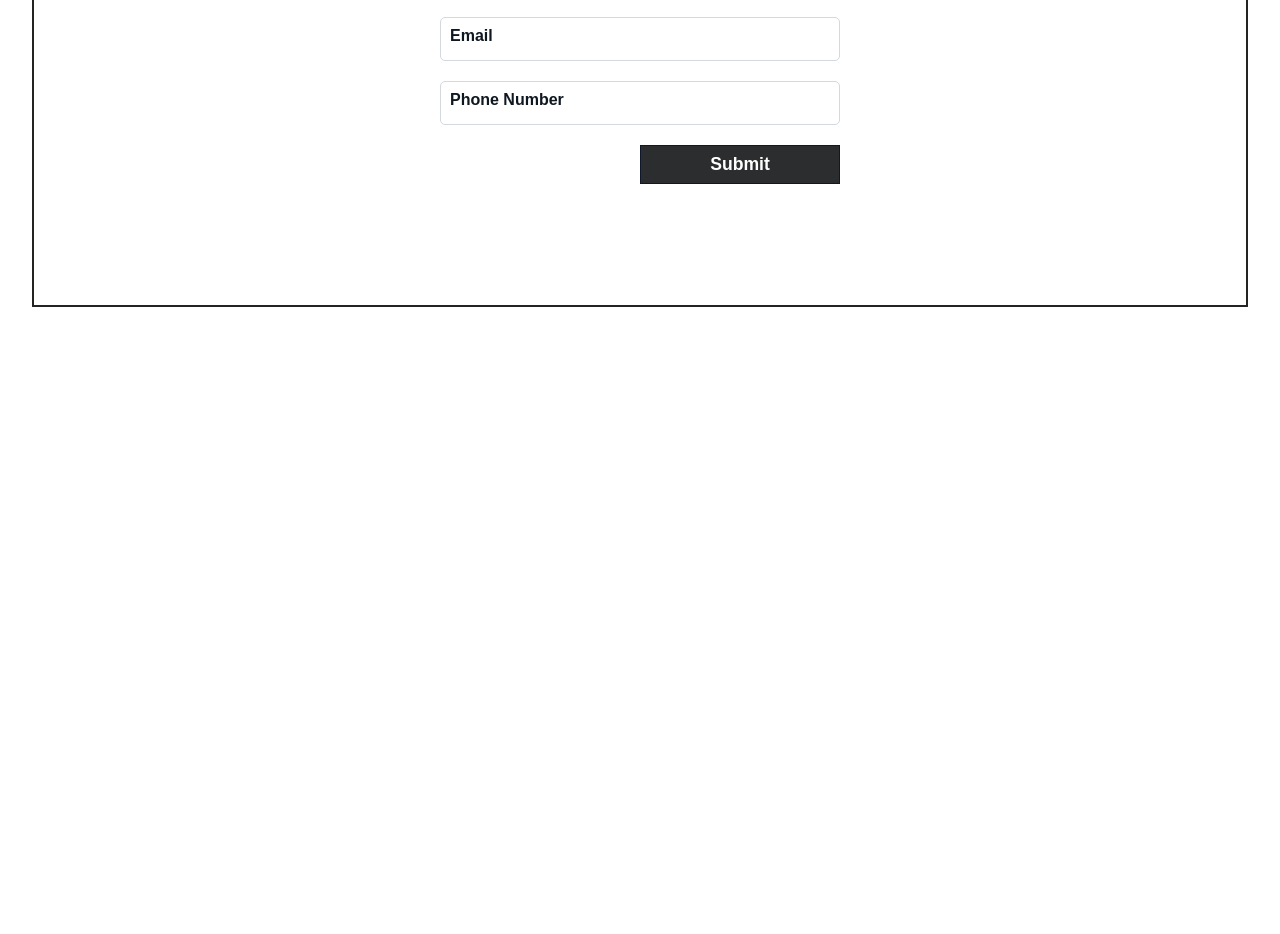
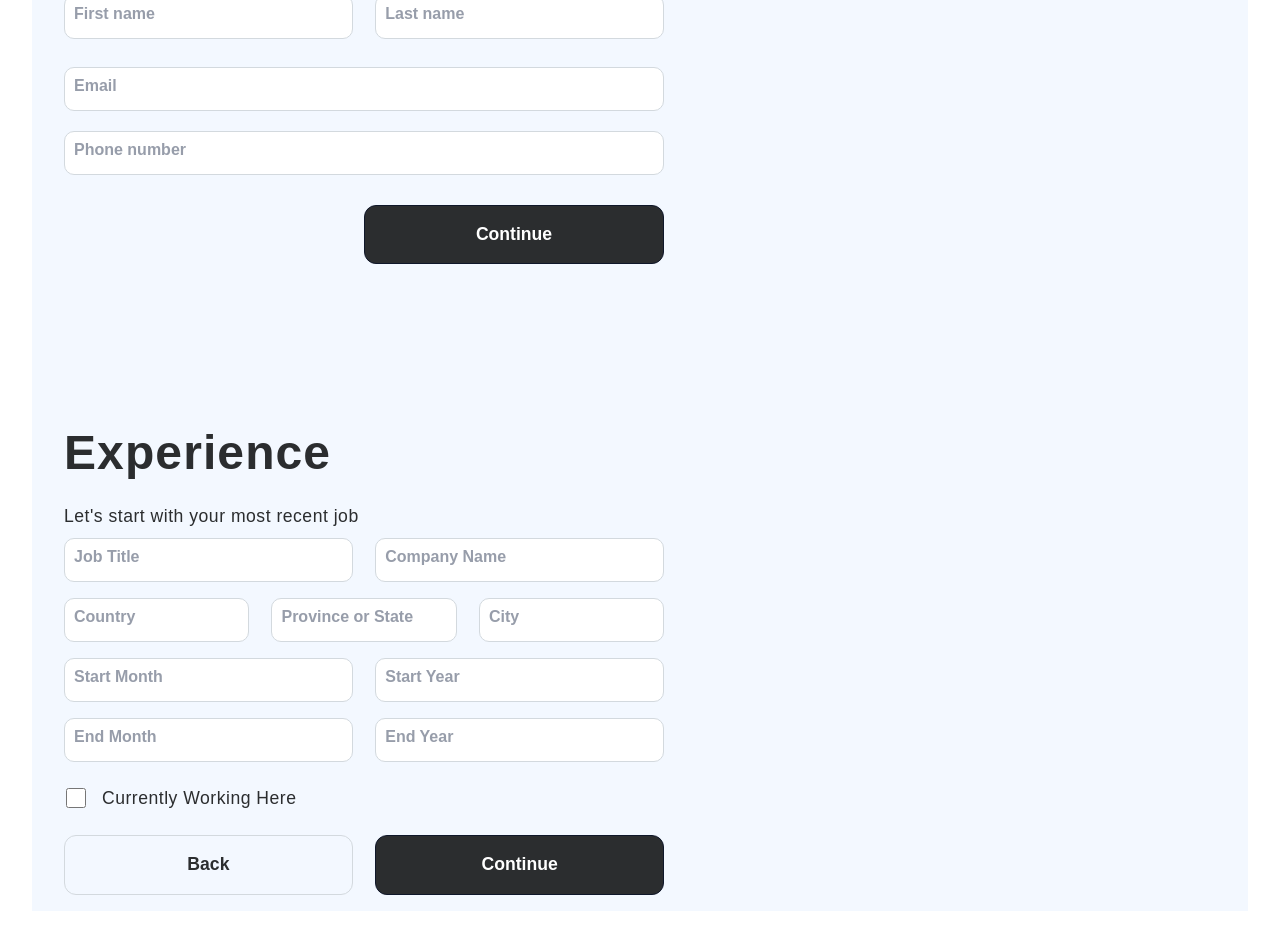
Before and after one commit to surapheil/cv-app, a React (Vite) app in the folder cvApplication/: page / in a window 1280 px wide. Shown: the part 180-1114 px from the top of the page. Before the commit the page ends 800 px from the top, so only its background shows below. Built offline with nearby package versions, Linux system fonts and the light colour scheme.

Commit message:
added experiance component

```diff
--- a/cvApplication/src/App.jsx
+++ b/cvApplication/src/App.jsx
@@ -1,15 +1,15 @@
 import Contact from './components/Contact';
+import Experiance from './components/Experiance'
 import './App.css'
 
 function App() {
 
   return (
-    <>
-      <div>
-          <Contact/>
-      </div>
-    </>
+    <div>
+        <Contact/>
+        <Experiance/>
+    </div>
   )
 }
 
-export default App
+export default App;
--- /dev/null
+++ b/cvApplication/src/assets/Button.jsx
@@ -0,0 +1,7 @@
+function Button({type,value,className}){
+    return (
+        <button className={className} type={type}> {value} </button>
+    )
+}
+
+export default Button;
--- /dev/null
+++ b/cvApplication/src/assets/Input.jsx
@@ -0,0 +1,12 @@
+function Input({name,type,value,onChange}){
+
+    return (
+        <div className="inputBox">
+            <input type= {type} className="inputData" required value = { value } onChange={ onChange } />
+            <span>{ name }</span>
+        </div>
+    )
+}
+
+
+export default Input;
--- a/cvApplication/src/components/Contact.jsx
+++ b/cvApplication/src/components/Contact.jsx
@@ -6,12 +6,14 @@ import "../styles/contact.css";
     const [firstName, setFirstName] = useState("");
     const [lastName, setLastName] = useState("");
     const [email, setEmail] = useState("");
-    const [phone, setPhone] = useState('');
+    const [phone, setPhone] = useState("");
 
     return(
         <div className="contact">
-            <h1> Contact</h1>
-            <p>please input your name, email and phone number</p>
+            <div className="contactHeaders">
+                <h1 className="contactTitle"> Contact</h1>
+                <p className="contactSubtitle">Please input your name, email and phone number.</p>
+            </div>
 
            <form className="contactForm">
                 <div className="fullName">
@@ -48,7 +50,7 @@ function Input({name,type,value,onChange}){
 
 function Button({type}){
     return (
-        <button className="button" type={type}>Submit</button>
+        <button className="button" type={type}>Continue</button>
     )
 }
 
--- /dev/null
+++ b/cvApplication/src/components/Experiance.jsx
@@ -0,0 +1,57 @@
+import Input from '../assets/Input';
+import Button from '../assets/Button';
+import { useState } from 'react';
+import '../styles/Experiance.css';
+import '../styles/contact.css';
+
+
+function Experiance(){
+    const [JobTitle,setJobTitle] = useState('');
+    const [Company,setCompany] = useState('');
+    const [Country,setCountry] = useState('');
+    const [Province,setProvince] = useState('');
+    const [City,setCity] = useState('');
+    const [startMonth,setStartMonth] = useState('');
+    const [startYear,setStartYear] = useState('');
+    const [endMonth,setEndMonth] = useState('');
+    const [endYear,setEndYear] = useState('');
+    return(
+        <div className='experiance'>
+            <div className='contactHeaders'>
+                <h1 className='contactTitle'>Experience</h1>
+                <p className='contactSubtitle'>Let&apos;s start with your most recent job</p>
+            </div>
+            <form className='experianceForm' >
+                <div className='experianceDescription'>
+                    <Input name="Job Title" value={ JobTitle } onChange={(e)=>setJobTitle(e.target.value)}/>
+                    <Input name="Company Name" value={ Company } onChange={(e)=>setCompany(e.target.value)} />
+                </div>
+                <div className='workLocation'>
+                    <Input name="Country" value={ Country } onChange={(e)=>setCountry(e.target.value)} />
+                    <Input name="Province or State" value={ Province } onChange={(e)=>setProvince(e.target.value)}/>
+                    <Input name="City" value={ City } onChange={(e)=>setCity(e.target.value)}/>
+                </div>
+                <div className='startDate'>
+                    <Input name="Start Month" value={startMonth} onChange={(e)=>setStartMonth(e.target.value)}/>
+                    <Input name="Start Year" value={startYear} onChange={(e)=>setStartYear(e.target.value)} />
+                </div>
+                <div className='endDate'>
+                    <Input name="End Month" value={endMonth} onChange={(e)=>setEndMonth(e.target.value)} />
+                    <Input name="End Year" value={endYear} onChange={(e)=>setEndYear(e.target.value)} />
+                </div>
+                <div className='experianceCheckBox'>
+                    <input  type="checkbox"/>
+                    <label >Currently Working Here</label>
+                </div>
+                <div className='experianceButton'>
+                    <Button name ="Back" value = "Back" className="backButton" type="submit"/>
+                    <Button name="Continue" value="Continue" className="button" type="Submit"/>
+                </div>
+            </form>
+
+        </div>
+    )
+}
+
+
+export default Experiance;
--- /dev/null
+++ b/cvApplication/src/styles/Experiance.css
@@ -0,0 +1,76 @@
+.experiance{
+    background-color: #f3f8ff;
+    padding: 1em 2em;
+}
+
+.experianceForm{
+    display: flex;
+    flex-direction: column;
+    align-items: flex-start;
+    min-height: 40vh;
+    gap: 1em;
+    flex-wrap: wrap;
+}
+
+.experianceDescription,
+.startDate,
+.endDate,
+.workLocation,
+.experianceButton{
+    display: flex;
+    justify-content: space-between;
+    width: 600px;
+    gap: 1.4em;
+}
+
+.experianceCheckBox{
+    display: flex;
+    gap: 1em;
+    align-items: center;
+}
+
+.experianceCheckBox input{
+    width: 1.5em;
+    height: 1.5em;
+    margin-left: 2px;
+    cursor: pointer;
+}
+
+.experianceCheckBox label{
+    display: flex;
+    font-size: 1.1rem;
+    font-weight: 500;
+    color: #2b2d2f;
+    letter-spacing: 0.5px;
+    line-height: 2.6rem;
+}
+
+.experianceButton .button{
+    padding: 8px;
+    width: 50%;
+    font-size: 1.1em;
+    font-weight: 600;
+    border: 1px solid #0f172a;
+    background-color: #2b2d2f;
+    color: #fff;
+    display: flex;
+    cursor: pointer;
+    border-radius: 12px;
+    justify-content: center;
+    line-height: 2.6rem;
+}
+
+.experianceButton .backButton{
+    padding: 8px;
+    width: 50%;
+    font-size: 1.1em;
+    font-weight: 600;
+    border: 1px solid #d3d9de;
+    background-color: transparent;
+    color: #2b2d2f;
+    display: flex;
+    cursor: pointer;
+    border-radius: 12px;
+    justify-content: center;
+    line-height: 2.6rem;
+}
--- a/cvApplication/src/styles/contact.css
+++ b/cvApplication/src/styles/contact.css
@@ -3,29 +3,58 @@
     margin: 0;
     box-sizing: border-box;
     font-family: 'popins',sans-serif;
+}
 
+.contact{
+    background-color: #f3f8ff;
+    padding: 1em 2em;
+}
+
+.contactHeaders{
+    display: flex;
+    flex-direction: column;
+    align-items: flex-start;
+}
+
+.contactTitle{
+    display: flex;
+    font-family: lexend,sans-serif;
+    font-weight: 700;
+    font-size: 3em;
+    color: #2b2d2f;
+    letter-spacing: 1.1px;
+    line-height: 4.2rem;
+}
+
+.contactSubtitle{
+    display: flex;
+    font-size: 1.1rem;
+    font-weight: 500;
+    color: #2b2d2f;
+    letter-spacing: 0.5px;
+    margin: 10px 0 0;
+    line-height: 2.6rem;
 }
 
 .contactForm{
     display: flex;
     flex-direction: column;
-    align-items: center;
+    align-items: flex-start;
     min-height: 50vh;
     gap: 20px;
-    border: 2px solid #242423;
     flex-wrap: wrap;
 }
 
 .inputBox{
     position: relative;
-    width: 400px;
+    width: 600px;
 }
 
 .inputBox input{
     width: 100%;
     padding: 10px;
     border: 1px solid #d3d9de;
-    border-radius: 5px;
+    border-radius: 10px;
     outline: none;
     font-size: 1.2em;
     transition: 0.5s;
@@ -36,8 +65,7 @@
     left: 0;
     padding: 10px;
     pointer-events: none;
-    color: #0f1721;
-    text-transform: capitalize;
+    color: #979daa;
     font-size: 1em;
     font-weight: 610;
     transition: 0.5s;
@@ -76,9 +104,10 @@
 
 
 .contactBtn{
-    width: 400px;
+    width: 600px;
     display: flex;
     justify-content: flex-end;
+    padding: 10px 0;
 }
 
 .contactBtn button{
@@ -89,4 +118,22 @@
     border: 1px solid #0f172a;
     background-color: #2b2d2f;
     color: #fff;
+    display: flex;
+    cursor: pointer;
+    border-radius: 12px;
+    justify-content: center;
+    line-height: 2.6rem;
 }
+
+.fullName{
+    display: flex;
+    justify-content: space-between;
+    gap: 1.4em;
+    width: 600px;
+    margin: 0.5em 0em;
+}
+
+.email,
+.phone{
+    width: 600px;
+}
```
